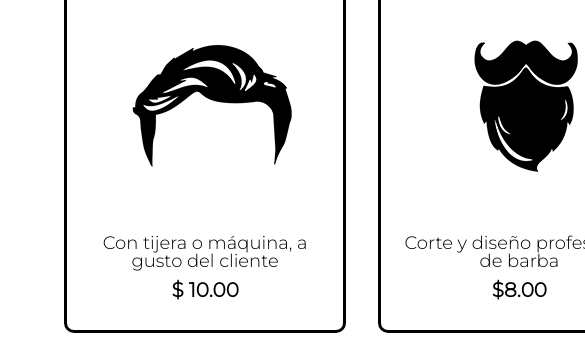
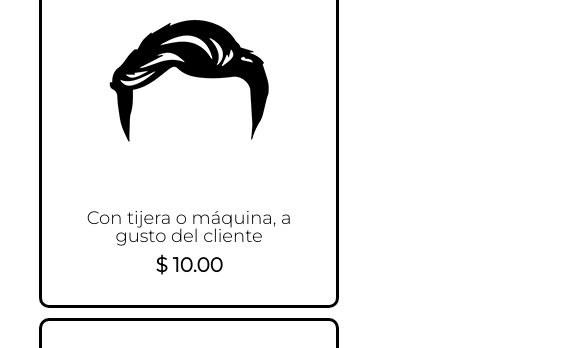
Before and after one commit to manutoledo21/pagina-web, a plain HTML site: page products.html in a window 390 px wide. Shown: the part 447-795 px from the top of the page, 585 px wide, since content can reach past the window. Drawn offline with Linux system fonts and the light colour scheme.

Commit message:
prueba arreglo 2 products

```diff
--- a/style.css
+++ b/style.css
@@ -235,6 +235,14 @@ td, th {
     .box, .principal, .map-container, .contenido-diferenciales, .video-barber {
         width: auto;
     }
+    .products {
+        padding: 25px;
+    }
+    .products li{
+        width: 300px;
+        display: block;
+        margin-bottom: 10px;
+    }
     .listas-dif, .img-dif {
         width: 100%;
     }
```
